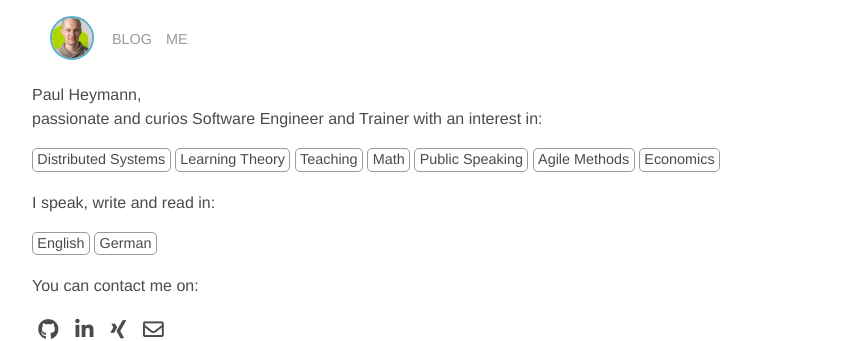
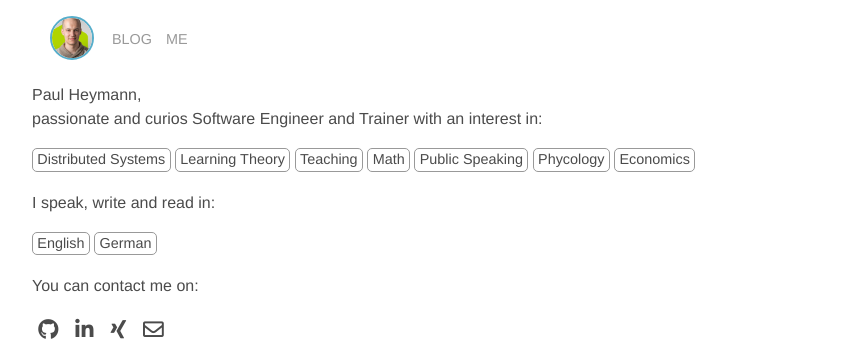
Before and after one commit to pheymann/paulheymann-website, a Jekyll site: the page built from cv.html, in a window 1280 px wide. Shown: the top 341 px of the page, without its empty margins (208-1070 px from the left). Built offline with Jekyll 4.4.1, drawn with Linux system fonts in a browser that asks for light colours; nearby versions of some CDN libraries.

Commit message:
updated cv interests

```diff
--- a/cv.html
+++ b/cv.html
@@ -13,7 +13,7 @@ head_title: "Paul Heymann Curriculum Vitae"
     <li>Teaching</li>
     <li>Math</li>
     <li>Public Speaking</li>
-    <li>Agile Methods</li>
+    <li>Phycology</li>
     <li>Economics</li>
   </ul>
   <div class="clearfix"></div>
```
